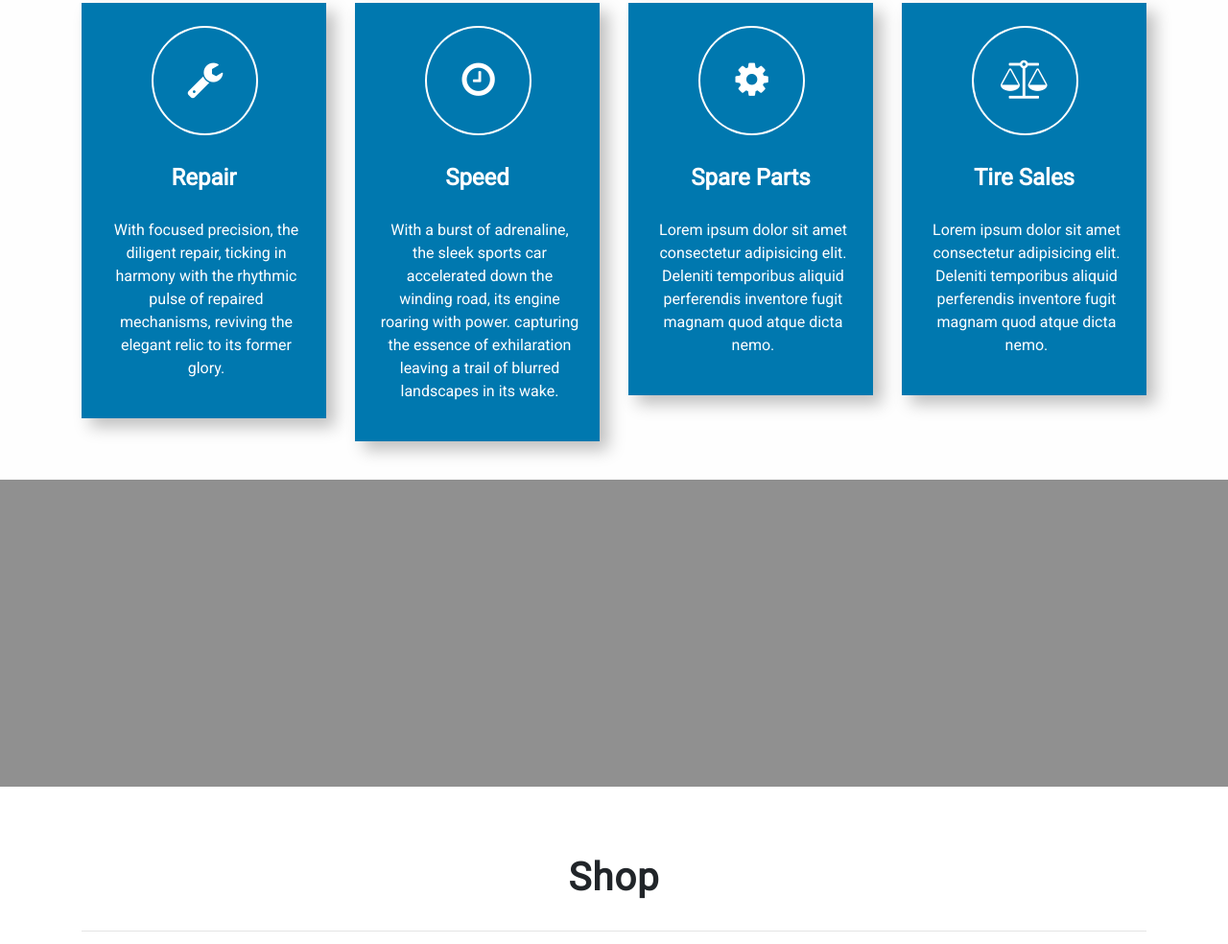
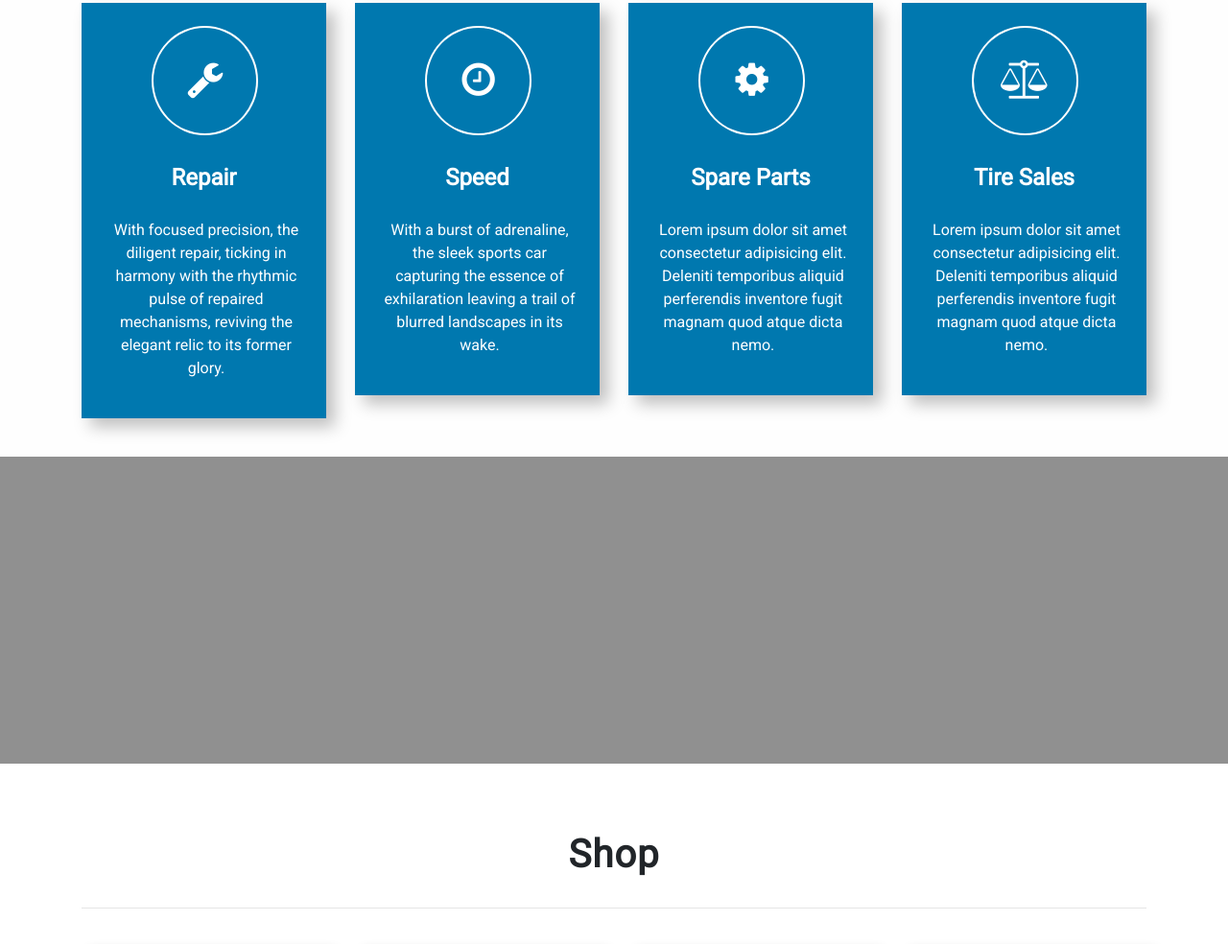
Before and after one commit to ketnsriv22/Xenon-stack-Web, a plain HTML site: page index.html in a window 1280 px wide. Shown: the part 1068-2052 px from the top of the page at 96% size. Drawn offline with nearby package versions, Linux system fonts and the light colour scheme.

Commit message:
Update index.html

```diff
--- a/index.html
+++ b/index.html
@@ -93,7 +93,7 @@
                                 <i class="fa fa-clock-o" aria-hidden="true"></i>
                             </div>
                             <h4>Speed</h4>
-                            <p>With a burst of adrenaline, the sleek sports car accelerated down the winding road, its engine roaring with power.
+                            <p>With a burst of adrenaline, the sleek sports car
                               capturing the essence of exhilaration leaving a trail of blurred landscapes in its wake. </p>
                         </div>
                     </div>
```
